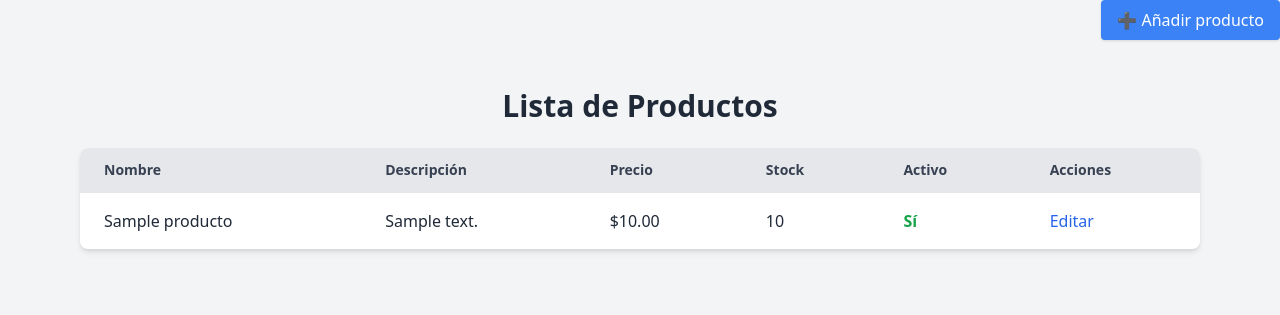
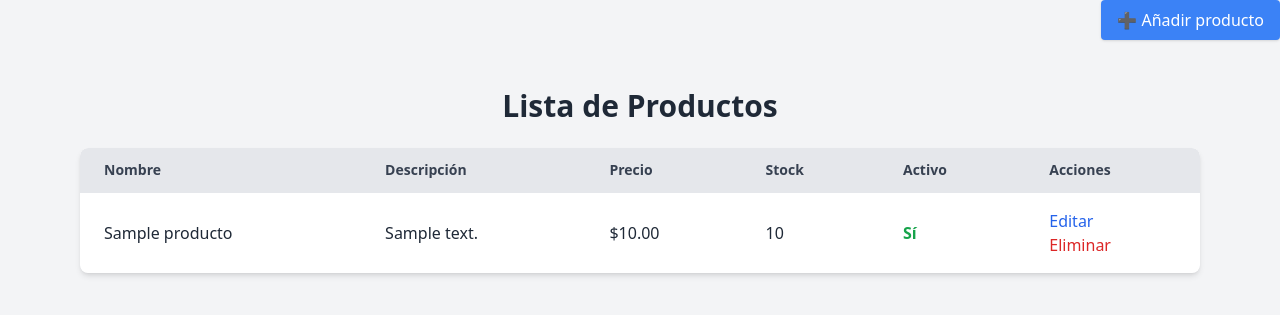
Before and after one commit to SantiiagoSanchez/Despensa, a FastAPI app: page /productos/lista in a window 1280 px wide. Shown: the top 315 px of the page. Run offline with FastAPI, Linux system fonts and the light colour scheme; a database or web service that is not in the repository returns one stand-in record (values such as "Sample title"); some libraries are stand-ins or nearby versions.

Commit message:
DELETE productos Funcionando

```diff
--- a/main.py
+++ b/main.py
@@ -1,4 +1,4 @@
-from fastapi import FastAPI, Request, Form, HTTPException
+from fastapi import FastAPI, Request, Form, HTTPException, status
 from bson import ObjectId
 from routers import productos
 from fastapi.staticfiles import StaticFiles
@@ -81,5 +81,11 @@ def crear_producto(
     db.productos.insert_one(nuevo)
     return RedirectResponse(url="/productos/lista", status_code=303)
 
+@app.post("/productos/{id}/eliminar")
+def eliminar_producto(id: str):
+    result = db.productos.delete_one({"_id": ObjectId(id)})
+    if result.deleted_count == 0:
+        raise HTTPException(status_code=404, detail="Producto no encontrado")
+    return RedirectResponse(url="/productos/lista", status_code=status.HTTP_303_SEE_OTHER)
 # 3. Incluir router después
 app.include_router(productos.router)
--- a/templates/producto/lista.html
+++ b/templates/producto/lista.html
@@ -45,7 +45,11 @@
                         </td>
                         <td class="px-6 py-4 whitespace-nowrap">
                             <a href="/productos/{{ producto._id }}/editar" class="text-blue-600 hover:underline">Editar</a>
+                                <form action="/productos/{{ producto._id }}/eliminar" method="post" onsubmit="return confirm('¿Estás seguro de que deseas eliminar este producto?');">
+                                        <button type="submit" class="text-red-600 hover:underline">Eliminar</button>
+                                </form>
                         </td>
+
                     </tr>
                     {% endfor %}
                 </tbody>
```
